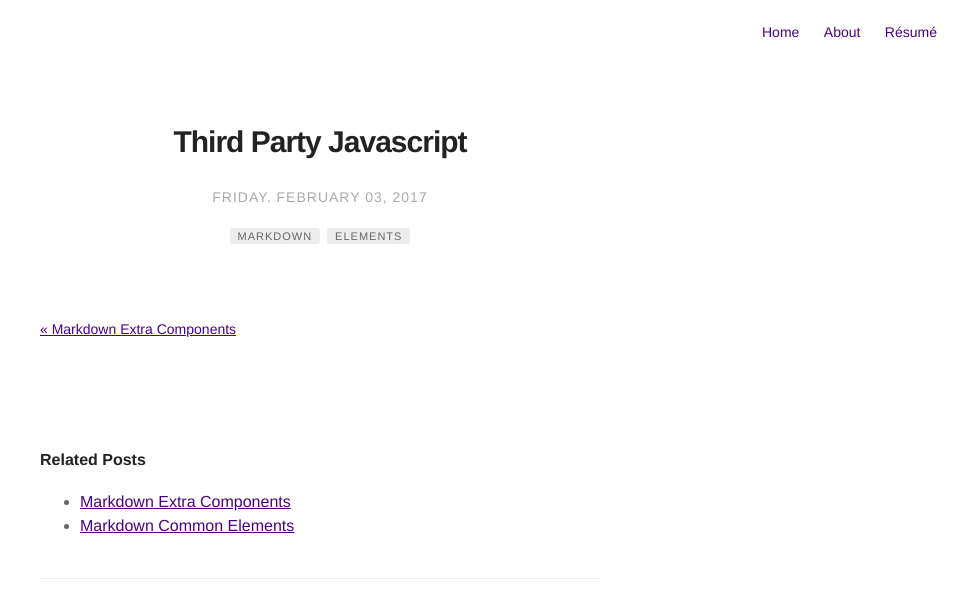
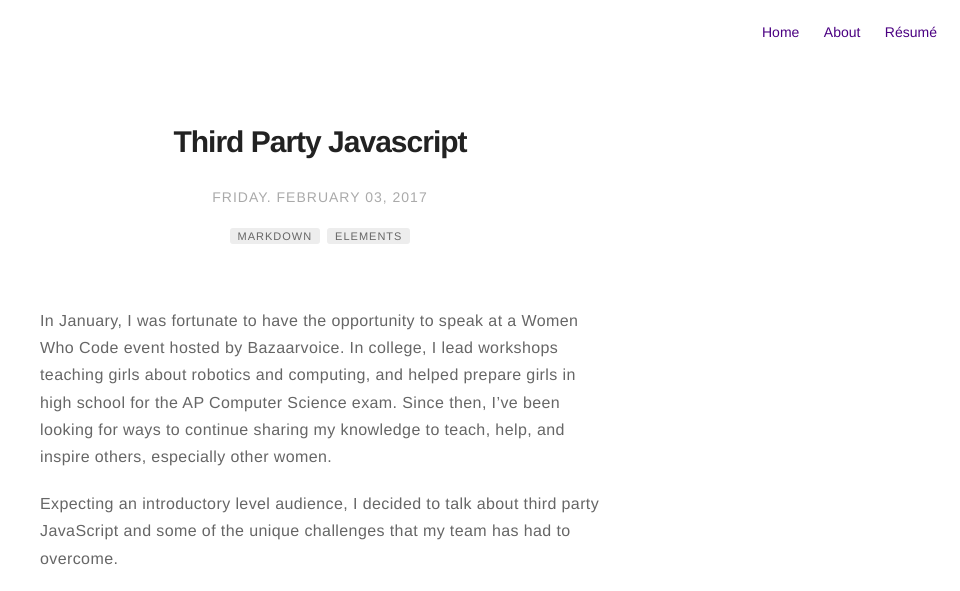
Before and after one commit to ecahill/emilycahill-v2, a Jekyll site: the page built from _posts/2017-02-03-3pjs.markdown, in a window 1280 px wide. Shown: the top 591 px of the page, without its empty margins (320-1280 px from the left). Built offline with Jekyll 4.4.1, drawn with Linux system fonts in a browser that asks for light colours; comment, search, counter and statistics services are not loaded; some of the changed text lies outside the part shown.

Commit message:
Update 2017-02-03-3pjs.markdown

```diff
--- a/_posts/2017-02-03-3pjs.markdown
+++ b/_posts/2017-02-03-3pjs.markdown
@@ -12,3 +12,9 @@ category: blog
 author: emilycahill
 description: Overview of my Women Who Code talk on third party JavaScript
 ---
+
+In January, I was fortunate to have the opportunity to speak at a Women Who Code event hosted by Bazaarvoice. In college, I lead workshops teaching girls about robotics and computing, and helped prepare girls in high school for the AP Computer Science exam. Since then, I've been looking for ways to continue sharing my knowledge to teach, help, and inspire others, especially other women.
+
+Expecting an introductory level audience, I decided to talk about third party JavaScript and some of the unique challenges that my team has had to overcome.
+
+<iframe src="//www.slideshare.net/slideshow/embed_code/key/jjphEqlb19MYQs" width="595" height="485" frameborder="0" marginwidth="0" marginheight="0" scrolling="no" style="border:1px solid #CCC; border-width:1px; margin-bottom:5px; max-width: 100%;" allowfullscreen> </iframe> <div style="margin-bottom:5px"> <strong> <a href="//www.slideshare.net/EmilyCahill1/third-party-javascript-71732540" title="Third Party JavaScript" target="_blank">Third Party JavaScript</a> </strong> from <strong><a target="_blank" href="//www.slideshare.net/EmilyCahill1">Emily Cahill</a></strong> </div>
```
